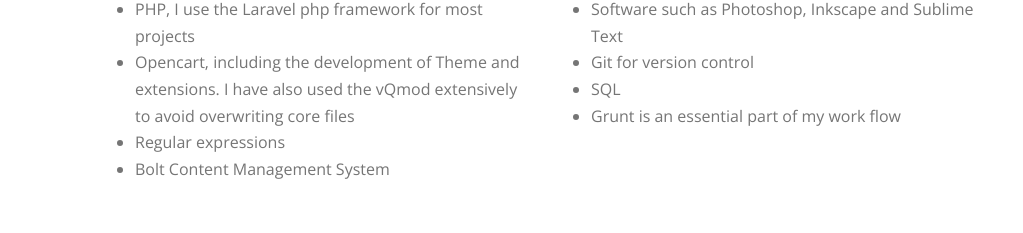
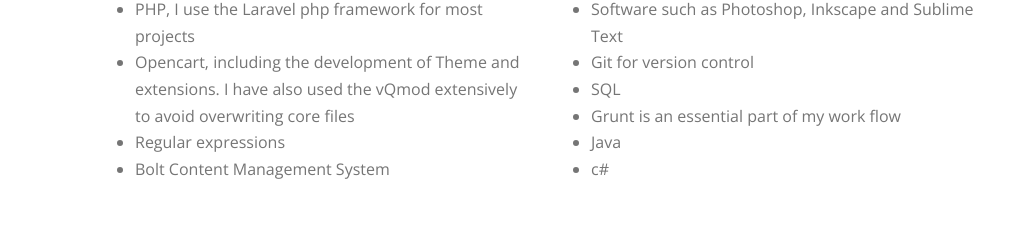
Before and after one commit to mdgriffin/mdgriffin.github.io, a plain HTML site: page index.html in a window 1280 px wide. Shown: the part 1036-1269 px from the top of the page, without its empty margins (257-1280 px from the left). Drawn offline with nearby package versions, Linux system fonts and the light colour scheme; some packages are replaced by stand-ins of ours; a script that the page names is missing; a web font is replaced by a local one.

Commit message:
Added more skills to list

```diff
--- a/index.html
+++ b/index.html
@@ -110,6 +110,7 @@
 					<li>Opencart, including the development of Theme and extensions. I have also used the vQmod extensively to avoid overwriting core files</li>
 					<li>Regular expressions</li>
 					<li>Bolt Content Management System</li>
+
 				</ul>
 
 			</div>
@@ -122,6 +123,8 @@
 					<li>Git for version control</li>
 					<li>SQL</li>
 					<li>Grunt is an essential part of my work flow</li>
+					<li>Java</li>
+					<li>c#</li>
 				</ul>
 
 			</div>
```
